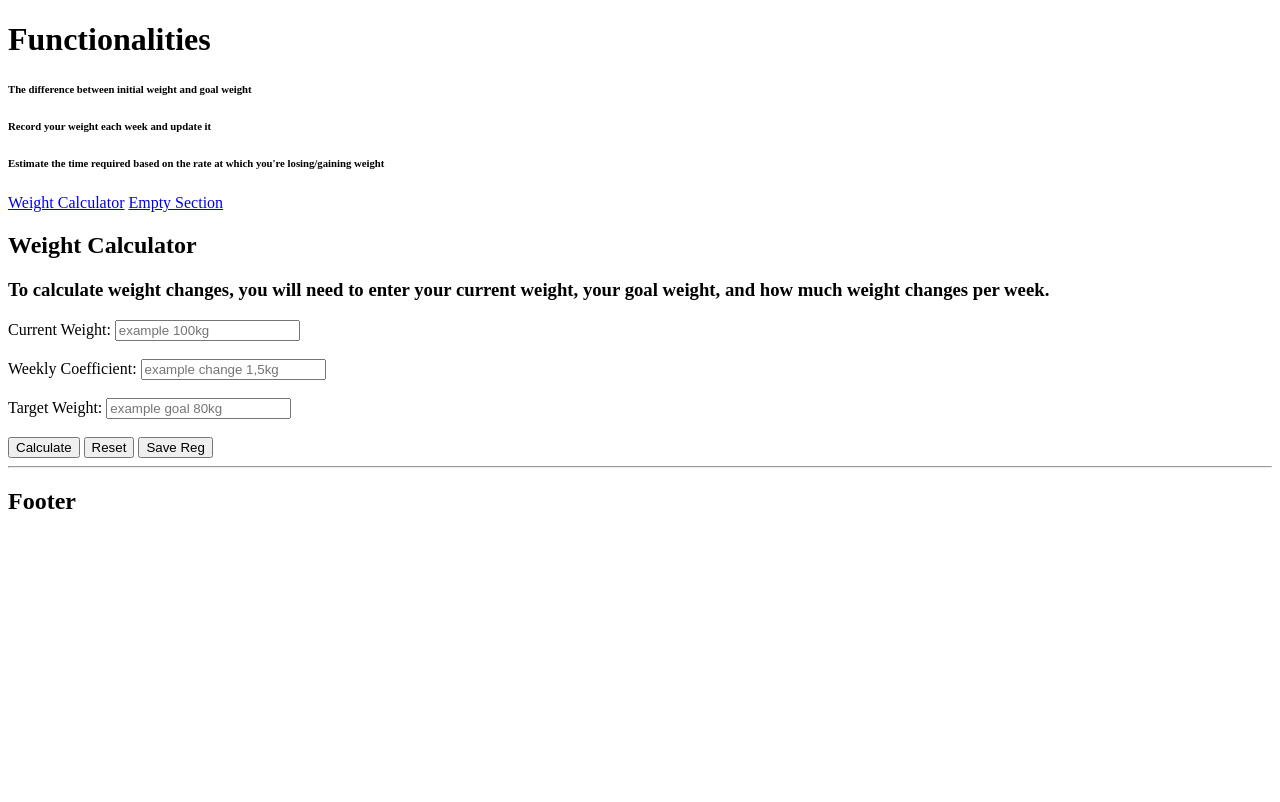
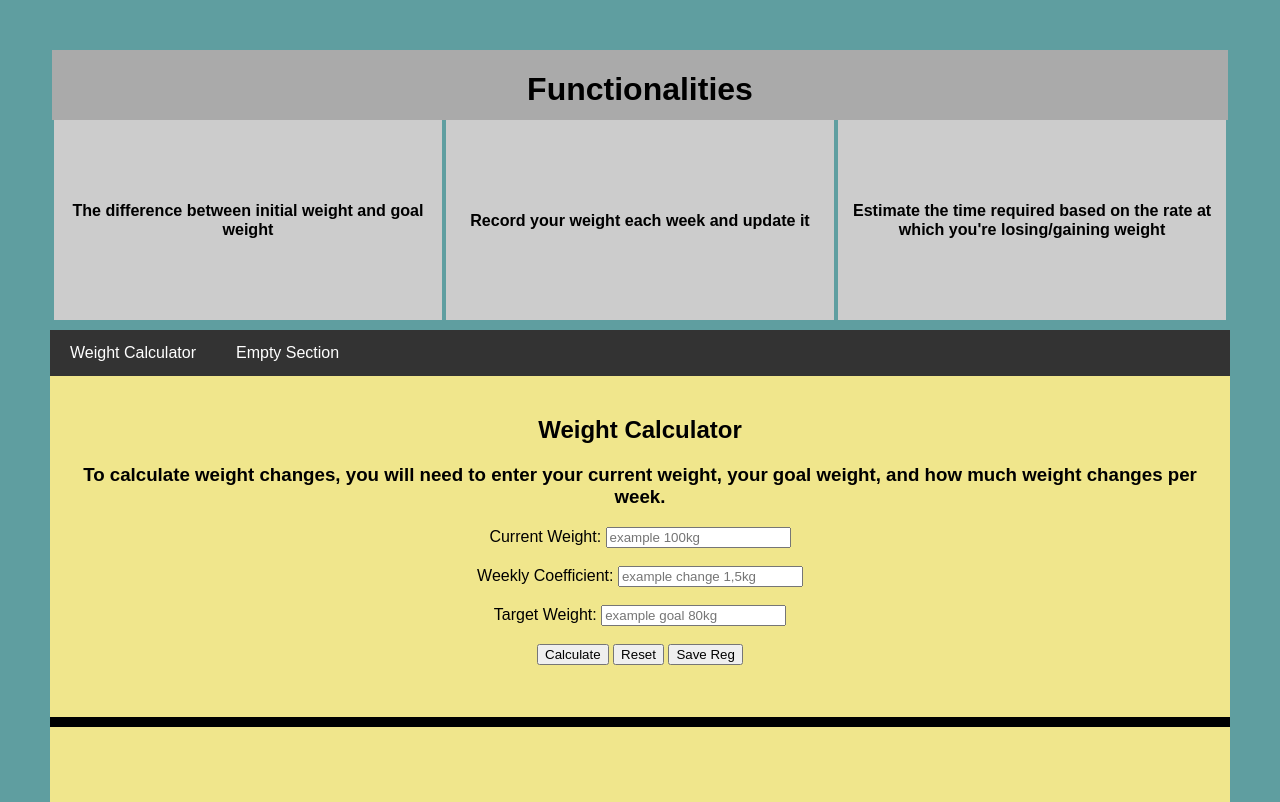
Before and after one commit to mycodely/WeightCalculator, a plain HTML site: page js/index.html in a window 1280 px wide. Shown: the top 802 px of the page. Drawn offline with Linux system fonts and the light colour scheme; files that its build step writes are made by us from their sources.

Commit message:
Update index.html

```diff
--- a/js/index.html
+++ b/js/index.html
@@ -5,7 +5,7 @@
     <meta name="viewport" content="width=device-width, initial-scale=1.0">
 	<title>Weight Calculator</title>
     <link rel="icon" type="image/png" href="\img\icon.ico">
-    <link rel ="Stylesheet" href=".\css\styles.css"/>
+    <link rel ="Stylesheet" href=".css/styles.css"/>
 </head>
 <body>
     <header>
```
